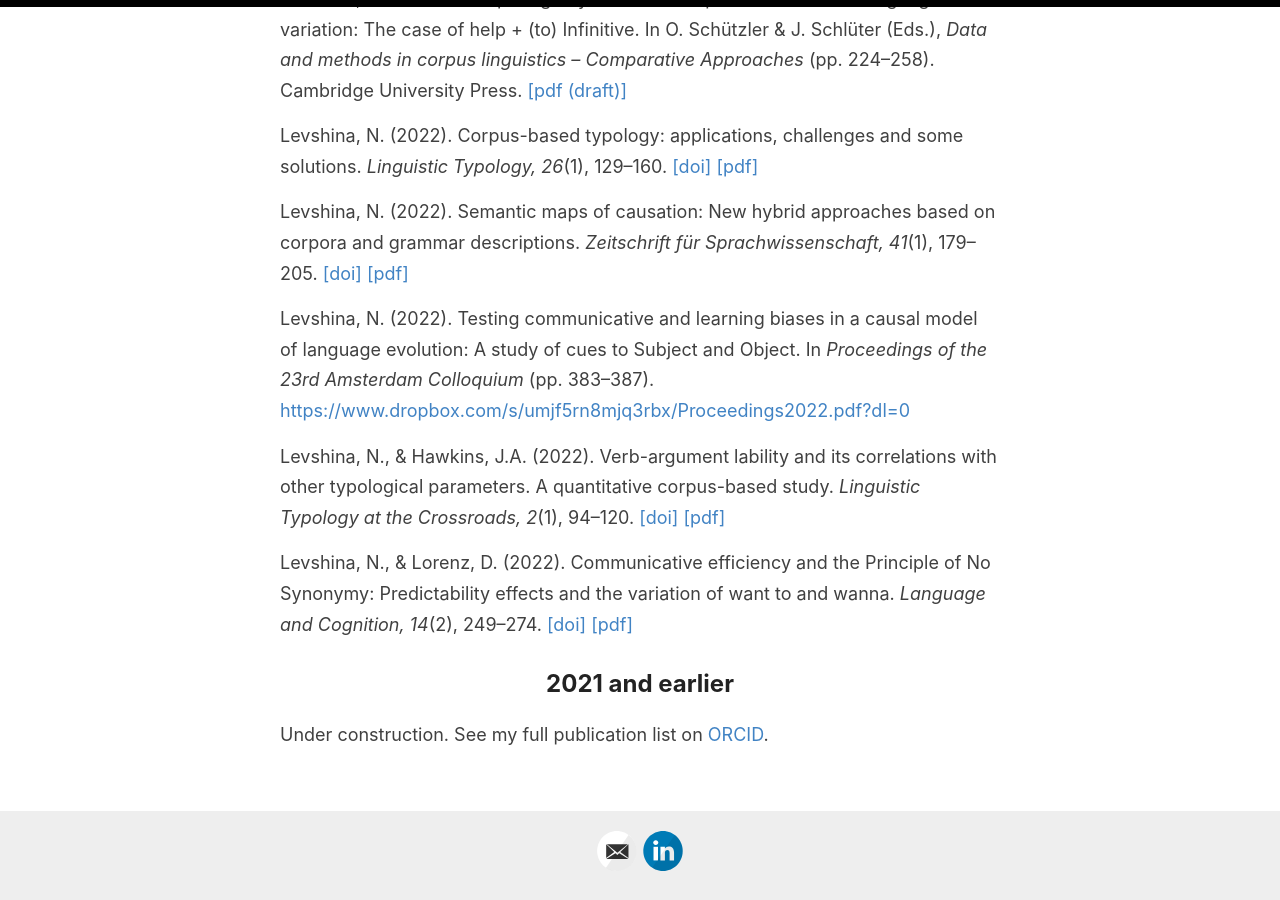
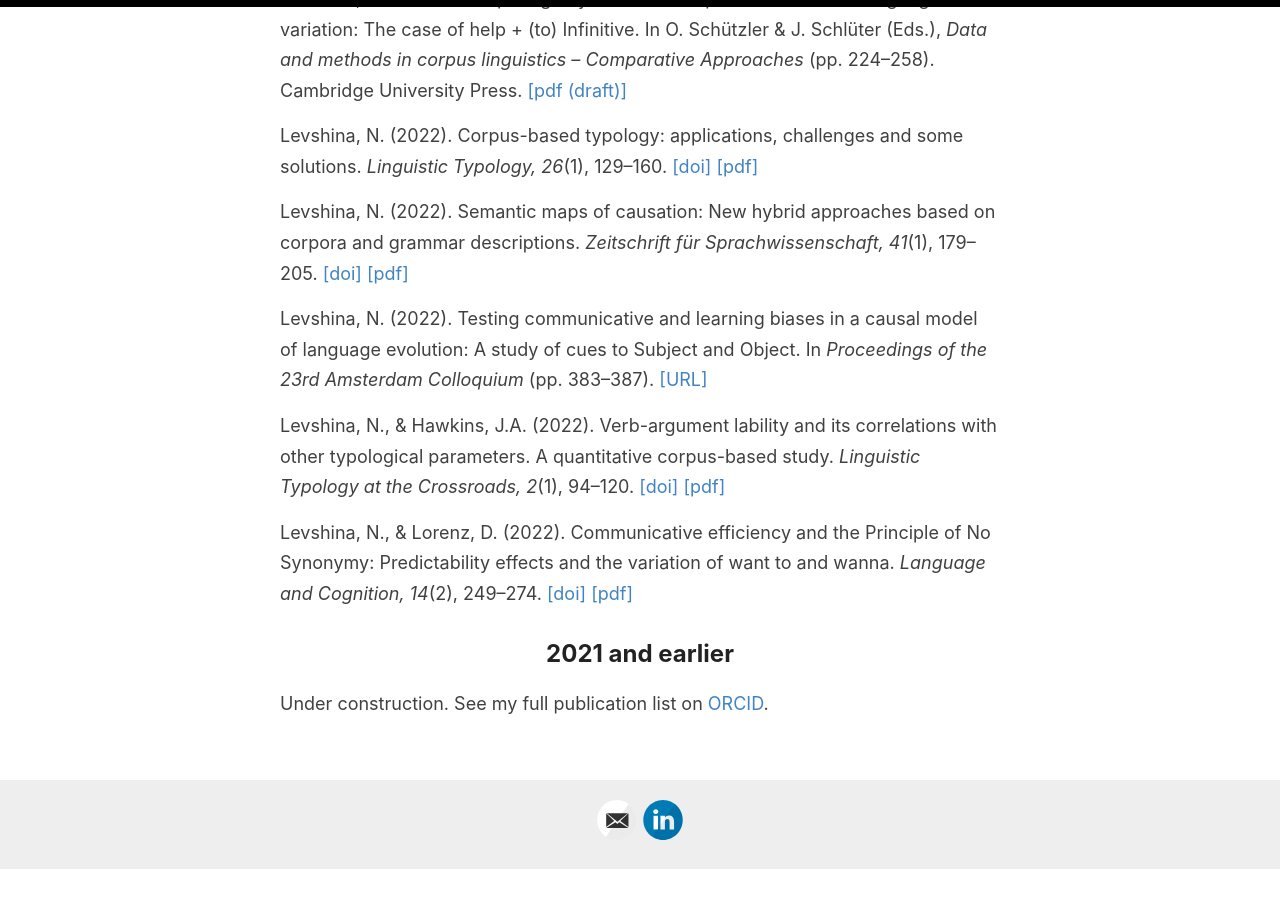
Before and after one commit to levshina/levshina.github.io, a Jekyll site: the page built from _pages/publications.md, in a window 1280 px wide and 900 px high, scrolled down 1994 px. Built offline with Jekyll 4.4.1, drawn with Linux system fonts in a browser that asks for light colours; after the commit the page ends 2864 px from its top, so only the background shows below that.

Commit message:
Update publications.md

```diff
--- a/_pages/publications.md
+++ b/_pages/publications.md
@@ -14,11 +14,11 @@ Levshina, N. (In press). Communicative efficiency and semantics: Language variat
 Levshina, N. (2025). A Bayesian dawn in linguistics: Trends, benefits and good practices. <i>arXiv</i>.
 <a target="_blank" href = "https://doi.org/10.48550/arXiv.2509.17161">[doi]</a> <a target="_blank" href="/docs/Levshina2025_BayesianRegression_Preprint.pdf"> [pdf] </a>
 
-Levshina, N. (2025). Efficiency in Language Change. <i>Reference Module in Social Sciences</i>. Elsevier. <a target="_blank" href = "https://doi.org/10.1016/B978-0-323-95504-1.00881-4">[doi]<a target="_blank" href="/docs/Levshina2025_EfficiencyLanguageChange.pdf"> [pdf (draft)] </a>
+Levshina, N. (2025). Efficiency in Language Change. <i>Reference Module in Social Sciences</i>. Elsevier. <a target="_blank" href = "https://doi.org/10.1016/B978-0-323-95504-1.00881-4">[doi]</a><a target="_blank" href="/docs/Levshina2025_EfficiencyLanguageChange.pdf"> [pdf (draft)] </a>
 
 Levshina, N. (2025). The paradox of SOV: A case for token-based typology. <i>Glottometrics, 59</i>(2), 1–23. <a target="_blank" href="https://doi.org/10.53482/2025_59_425">[doi]</a> <a target="_blank" href="/docs/Levshina2025_ParadoxSOV_Glottometrics.pdf"> [pdf] </a>
 
-de Hoop, H., Levshina, N., Sadowski, S., & Schoenmakers, G.-J. (2025). Generalizing or personalizing: effects of three types of second person pronouns in service ads. <i>Dutch Journal of Applied Linguistics, 14</i>. <a target="_blank" href="https://doi.org/10.51751/dujal19032">[doi]<a target="_blank" href="/docs/deHoopEtAl2025_DuJAL.pdf"> [pdf] </a>
+de Hoop, H., Levshina, N., Sadowski, S., & Schoenmakers, G.-J. (2025). Generalizing or personalizing: effects of three types of second person pronouns in service ads. <i>Dutch Journal of Applied Linguistics, 14</i>. <a target="_blank" href="https://doi.org/10.51751/dujal19032">[doi]</a><a target="_blank" href="/docs/deHoopEtAl2025_DuJAL.pdf"> [pdf] </a>
 
 ## 2024
 
@@ -35,7 +35,7 @@ de Hoop, H., Levshina, N., & Segers, M. (2023). The effect of the use of T or V
 
 Ebert, C., Levshina, N., & Widmer, P. (2023). ParTree - Parallel Treebanks: A multilingual corpus of movie subtitles. (Version 1.0.0) [Data set]. LaRS - Language Repository of Switzerland. <a target="_blank" href="https://doi.org/10.48656/5mz4-x435">[doi]</a>
 
-Thothathiri, M., & Levshina, N. (2023). Updating constructions: additive effects of prior and current experience during sentence production. <i>Cognitive Linguistics, 34</i>(3–4), 479–502. <a target="_blank" href="https://doi.org/10.1515/cog-2022-0020">[doi]<a target="_blank" href="/docs/ThothathiriLevshina2023_CogLing_withPages.pdf"> [pdf] </a>
+Thothathiri, M., & Levshina, N. (2023). Updating constructions: additive effects of prior and current experience during sentence production. <i>Cognitive Linguistics, 34</i>(3–4), 479–502. <a target="_blank" href="https://doi.org/10.1515/cog-2022-0020">[doi]</a><a target="_blank" href="/docs/ThothathiriLevshina2023_CogLing_withPages.pdf"> [pdf] </a>
 
 ## 2022
 Levshina, N. (2022). Frequency, informativity and word length: Insights from typologically diverse corpora. <i>Entropy, 24</i>(2), 280. <a target="_blank" href="https://doi.org/10.3390/e24020280">[doi]</a> <a target="_blank" href="/docs/Levshina2022_Entropy.pdf"> [pdf] </a>
@@ -48,7 +48,7 @@ Levshina, N. (2022). Corpus-based typology: applications, challenges and some so
 
 Levshina, N. (2022). Semantic maps of causation: New hybrid approaches based on corpora and grammar descriptions. <i>Zeitschrift für Sprachwissenschaft, 41</i>(1), 179–205. <a target="_blank" href="https://doi.org/10.1515/zfs-2021-2043">[doi]</a> <a target="_blank" href="/docs/Levshina2022_SemanticMaps.pdf"> [pdf] </a>
 
-Levshina, N. (2022). Testing communicative and learning biases in a causal model of language evolution: A study of cues to Subject and Object. In <i>Proceedings of the 23rd Amsterdam Colloquium</i> (pp. 383–387). <a target="_blank" href="https://www.dropbox.com/s/umjf5rn8mjq3rbx/Proceedings2022.pdf?dl=0"> https://www.dropbox.com/s/umjf5rn8mjq3rbx/Proceedings2022.pdf?dl=0 </a>
+Levshina, N. (2022). Testing communicative and learning biases in a causal model of language evolution: A study of cues to Subject and Object. In <i>Proceedings of the 23rd Amsterdam Colloquium</i> (pp. 383–387). <a target="_blank" href="https://www.dropbox.com/s/umjf5rn8mjq3rbx/Proceedings2022.pdf?dl=0"> [URL] </a>
 
 Levshina, N., & Hawkins, J.A. (2022). Verb-argument lability and its correlations with other typological parameters. A quantitative corpus-based study. <i>Linguistic Typology at the Crossroads, 2</i>(1), 94–120. <a target="_blank" href="https://doi.org/10.6092/issn.2785-0943/13861">[doi]</a> <a target="_blank" href="/docs/LevshinaHawkins_LingTypCrossroads_2022.pdf"> [pdf] </a>
 
```
